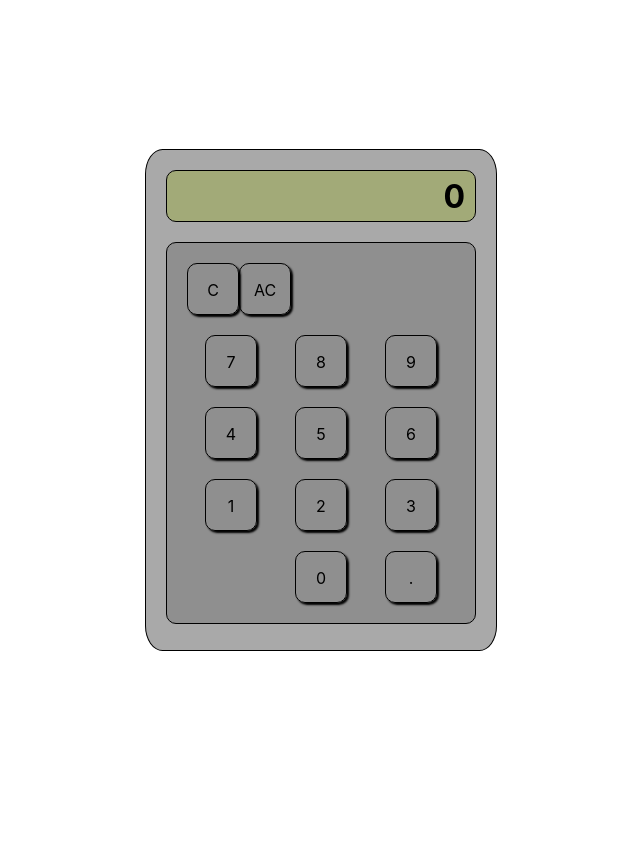
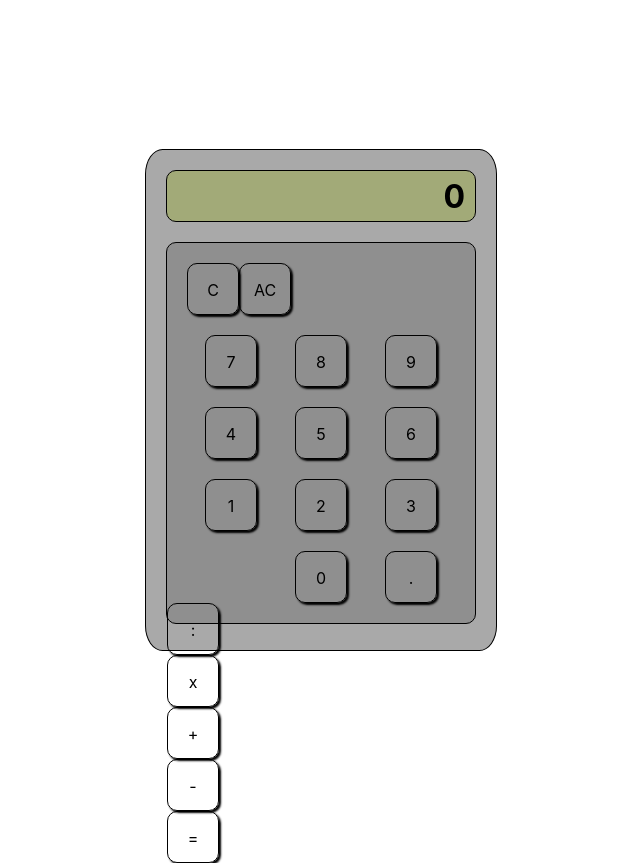
Before and after one commit to mrkshx/calculator, a React (Create React App) app: page / in a window 1280 px wide. Shown: the whole page, without its empty margins (319-959 px from the left). Before the commit the page ends 800 px from the top, so only its background shows below. Built offline with nearby package versions, Linux system fonts and the light colour scheme.

Commit message:
added operator Keys to OperatorPad

```diff
--- a/src/component/operator_pad.jsx
+++ b/src/component/operator_pad.jsx
@@ -1,4 +1,6 @@
 import React from 'react';
+
+import Key from './key';
 
 import "../style/operator_pad.scss";
 
@@ -6,6 +8,11 @@ import "../style/operator_pad.scss";
 const OperatorPad = () => {
 
   return <div id="operator_pad" >
+    <Key value=":" type="operator" />
+    <Key value="x" type="operator" />
+    <Key value="+" type="operator" />
+    <Key value="-" type="operator" />
+    <Key value="=" type="operator" />
   </div>
 }
 
```
